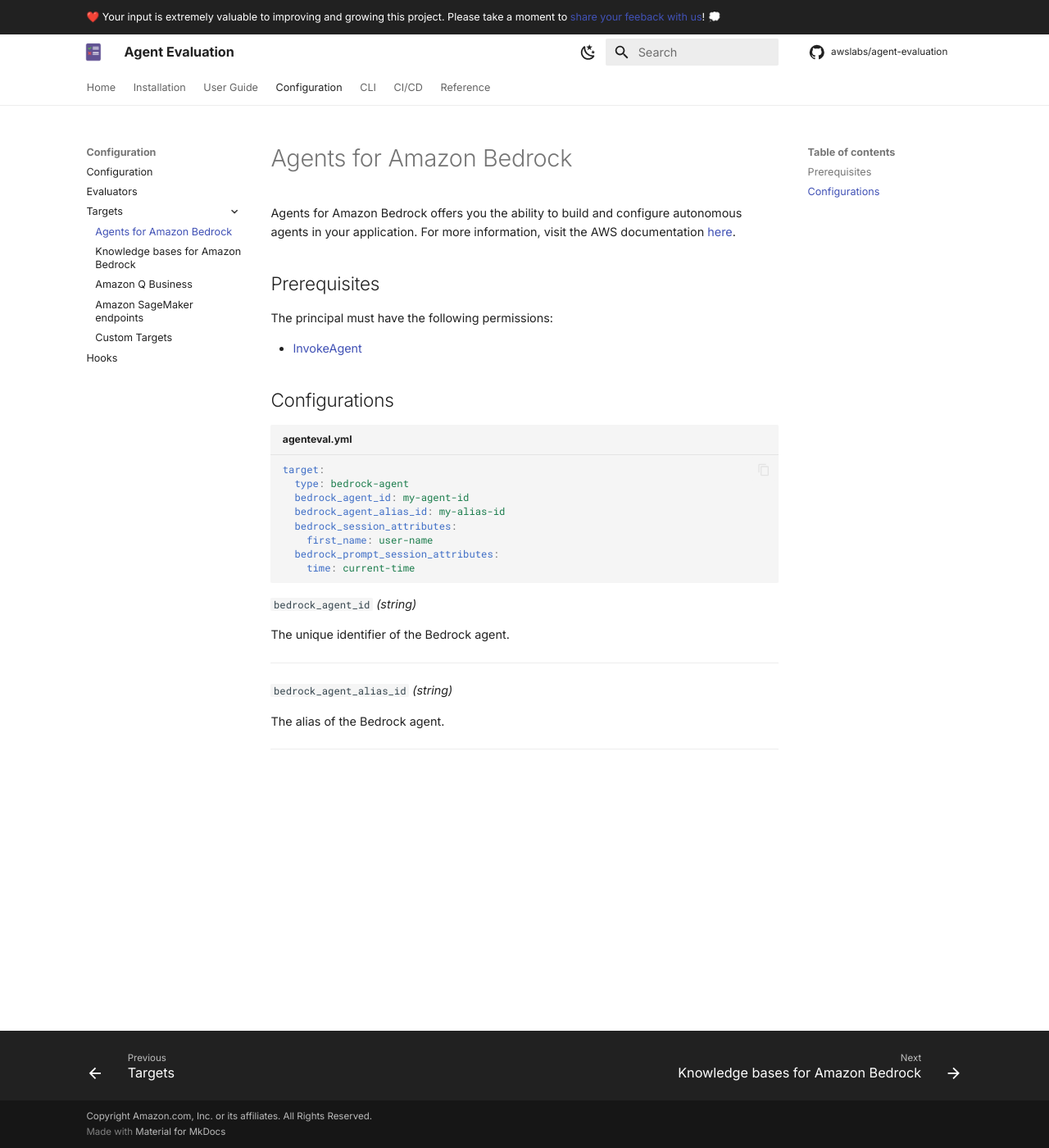
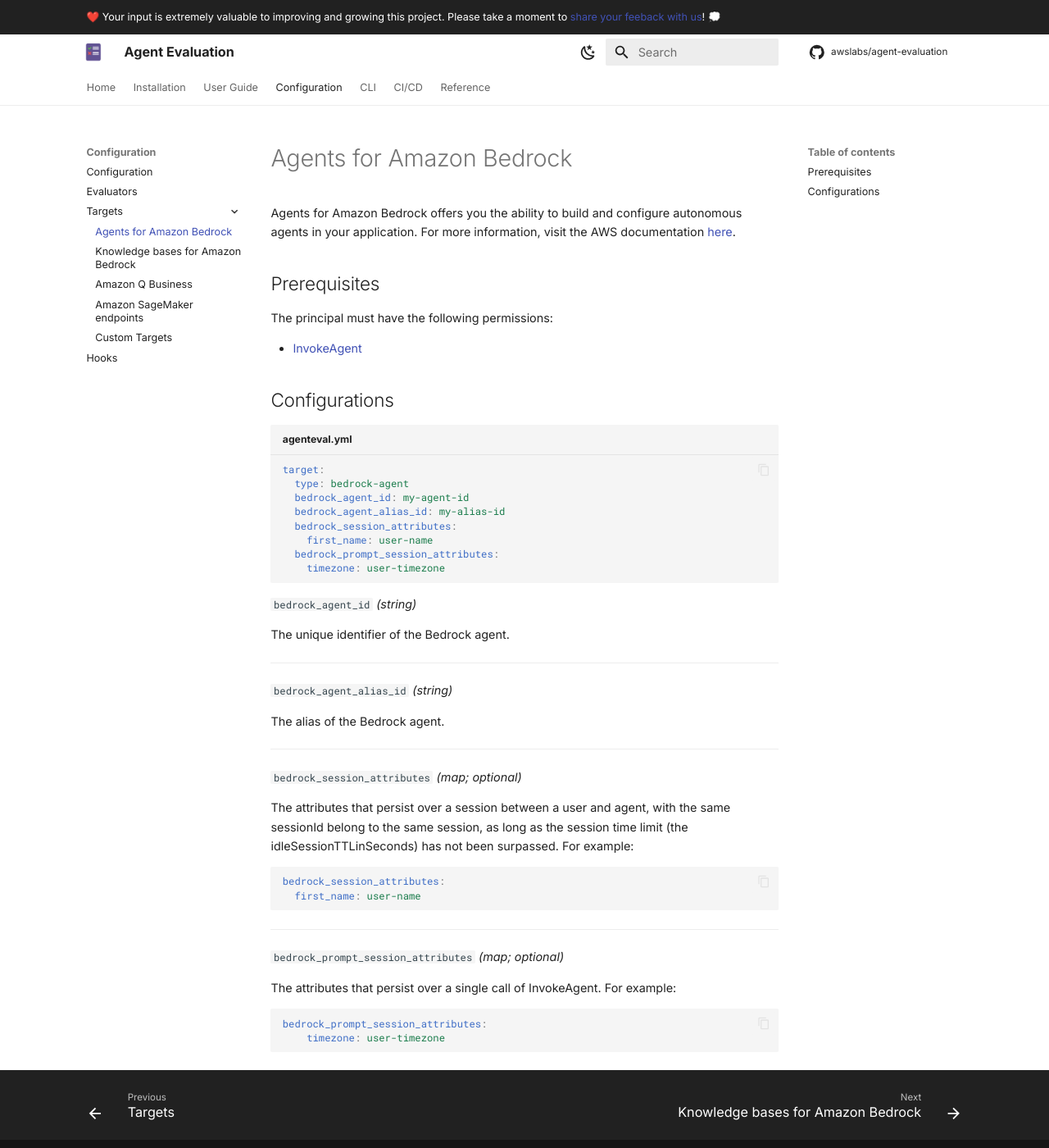
Before and after one commit to awslabs/agent-evaluation, an MkDocs documentation site: the page built from docs/targets/bedrock_agents.md, in a window 1280 px wide and 1400 px high. Shown: the whole window at 82% size. Built offline with MkDocs 1.6.1 and Material for MkDocs 9.7.7, drawn with Linux system fonts in a browser that asks for light colours; comment, search, counter and statistics services are not loaded.

Commit message:
feat: descriptions added for bedrock_session_attributes and bedrock_prompt_session_attributes

````diff
--- a/docs/targets/bedrock_agents.md
+++ b/docs/targets/bedrock_agents.md
@@ -18,7 +18,7 @@
   bedrock_session_attributes:
     first_name: user-name
   bedrock_prompt_session_attributes:
-    time: current-time
+    timezone: user-timezone
 ```
 
 `bedrock_agent_id` *(string)*
@@ -32,3 +32,23 @@
 The alias of the Bedrock agent.
 
 ---
+
+`bedrock_session_attributes`  *(map; optional)*
+
+The attributes that persist over a session between a user and agent, with the same sessionId belong to the same session, as long as the session time limit (the idleSessionTTLinSeconds) has not been surpassed. For example:
+
+```yaml
+bedrock_session_attributes:
+  first_name: user-name
+```
+
+---
+
+`bedrock_prompt_session_attributes`  *(map; optional)*
+
+The attributes that persist over a single call of InvokeAgent. For example:
+
+```yaml
+bedrock_prompt_session_attributes:
+    timezone: user-timezone
+```
````
